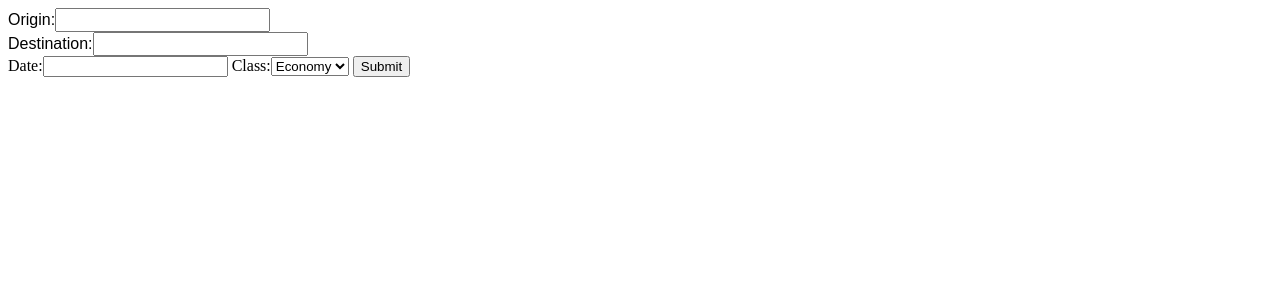
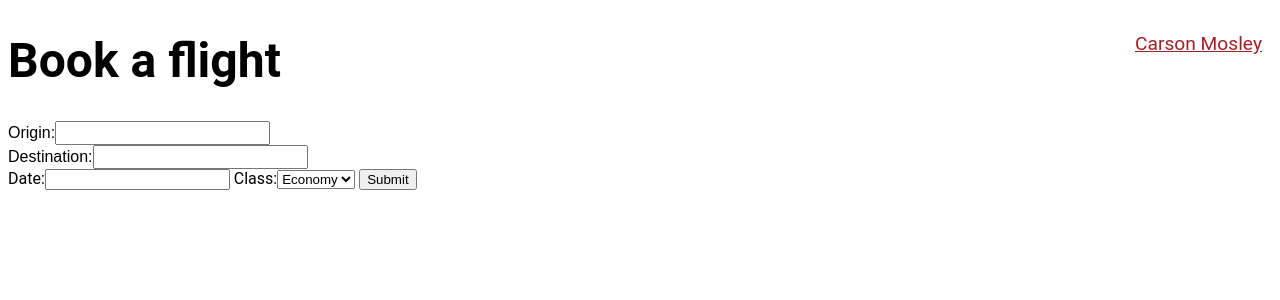
Before and after one commit to fpeterek/VirginEuropeApp, a Django app: page / in a window 1280 px wide. Shown: the top 300 px of the page. Run offline with Django 3.2, Linux system fonts and the light colour scheme; some libraries are stand-ins or nearby versions.

Commit message:
Ticket refunding

```diff
--- a/VirginEurope/api/list_tickets.py
+++ b/VirginEurope/api/list_tickets.py
@@ -35,6 +35,10 @@ class Ticket:
     def pretty_meal(self):
         return self.meal.capitalize()
 
+    @property
+    def is_old(self):
+        return datetime.datetime.now() > self.departure
+
 
 def list_tickets(pax: int, old: bool = False) -> list:
     params = {'pax': pax, 'all': old}
@@ -51,6 +55,6 @@ def list_tickets(pax: int, old: bool = False) -> list:
 
     tickets = obj.get('tickets')
     if tickets is not None:
-        return list(map(lambda x: Ticket(x), tickets))
+        return list(reversed(sorted(map(lambda x: Ticket(x), tickets), key=lambda ticket: ticket.departure)))
 
     return []
--- a/VirginEurope/static/style.css
+++ b/VirginEurope/static/style.css
@@ -27,3 +27,25 @@ h1 {
 .small {
     font-size: 80%;
 }
+
+.user {
+    font-size: 120%;
+    color: rgb(160, 32, 38);
+    text-decoration: underline;
+    float: right;
+    margin-right: 10px;
+}
+
+.display-old {
+    font-size: 120%;
+    border: solid rgb(160, 32, 38) 2px;
+    border-radius: 15px;
+    padding: 5px;
+    text-decoration: none;
+    color: floralwhite;
+    background-color: crimson;
+}
+
+.display-old:hover {
+    background-color: #950823;
+}
--- a/VirginEurope/templates/list_flights.html
+++ b/VirginEurope/templates/list_flights.html
@@ -3,8 +3,14 @@
 <head>
     <meta charset="UTF-8">
     <title>Choose a Flight</title>
+
+    {% load static %}
+
+    <link rel="stylesheet" type="text/css" href="{% static 'style.css' %}">
 </head>
 <body>
+<a class="user" href="{% url 'tickets' %}?pax=1">Carson Mosley</a>
+
 
 {% if not flights %}
     <h2>No flights found, sorry</h2>
--- a/VirginEurope/templates/page.html
+++ b/VirginEurope/templates/page.html
@@ -12,8 +12,17 @@
 			  src="https://code.jquery.com/ui/1.12.0/jquery-ui.min.js"
 			  integrity="sha256-eGE6blurk5sHj+rmkfsGYeKyZx3M4bG+ZlFyA7Kns7E="
 			  crossorigin="anonymous"></script>
+
+
+    {% load static %}
+
+    <link rel="stylesheet" type="text/css" href="{% static 'style.css' %}">
 </head>
 <body>
+    <a class="user" href="{% url 'tickets' %}?pax=1">Carson Mosley</a>
+
+    <h1>Book a flight</h1>
+
     <form action="/" method="post">
         {% csrf_token %}
         <div class="ui-widget">
--- a/VirginEurope/views.py
+++ b/VirginEurope/views.py
@@ -1,10 +1,11 @@
 import json
 
 from django.http import HttpResponse
-from django.shortcuts import render
+from django.shortcuts import render, redirect
 
 from VirginEurope.api.book_flights import book_flights
 from VirginEurope.api.list_tickets import list_tickets
+from VirginEurope.api.refund_ticket import refund
 from VirginEurope.api.search_airports import search_airports
 from VirginEurope.api.search_flights import search_flights
 
@@ -79,12 +80,14 @@ def tickets(request):
     if not pax.isdigit():
         return render(request, 'message.html', {'message': 'Invalid passenger'})
 
+    display_old = old in _true
+
     try:
-        flight_tickets = list_tickets(pax, old in _true)
+        flight_tickets = list_tickets(pax, display_old)
     except Exception as e:
         return render(request, 'message.html', {'message': 'Unexpected error'})
 
-    return render(request, 'list_tickets.html', {'tickets': flight_tickets})
+    return render(request, 'list_tickets.html', {'tickets': flight_tickets, 'displaying_old': display_old})
 
 
 def airport_autocomplete(request):
@@ -95,3 +98,21 @@ def airport_autocomplete(request):
         results = search_airports('')
 
     return HttpResponse(results, 'application/json')
+
+
+def refund_ticket(request):
+
+    ticket = request.GET.get('id', '').strip("'")
+
+    if not ticket.isdigit():
+        return render(request, 'message.html', {'message': 'Invalid ticket ID'})
+
+    res = refund(int(ticket))
+
+    if res.get('success') is not None:
+        return redirect('/tickets?pax=1')
+
+    if res.get('error'):
+        return render(request, 'message.html', {'message': res['error']})
+
+    return render(request, 'message.html', {'message': 'Ticket could not be refunded. Try again later.'})
--- a/VirginEuropeApp/urls.py
+++ b/VirginEuropeApp/urls.py
@@ -23,4 +23,5 @@ urlpatterns = [
     path('tickets/', views.tickets, name='tickets'),
     path('airports/', views.airport_autocomplete, name='airports'),
     path('book/', views.book, name='book'),
+    path('refund/', views.refund_ticket, name='refund')
 ]
```
Also changed, not shown: VirginEurope/api/refund_ticket.py (added, +16 -0 lines), VirginEurope/templates/list_tickets.html (+13 -0 lines), VirginEurope/templates/message.html (+7 -1 lines).
